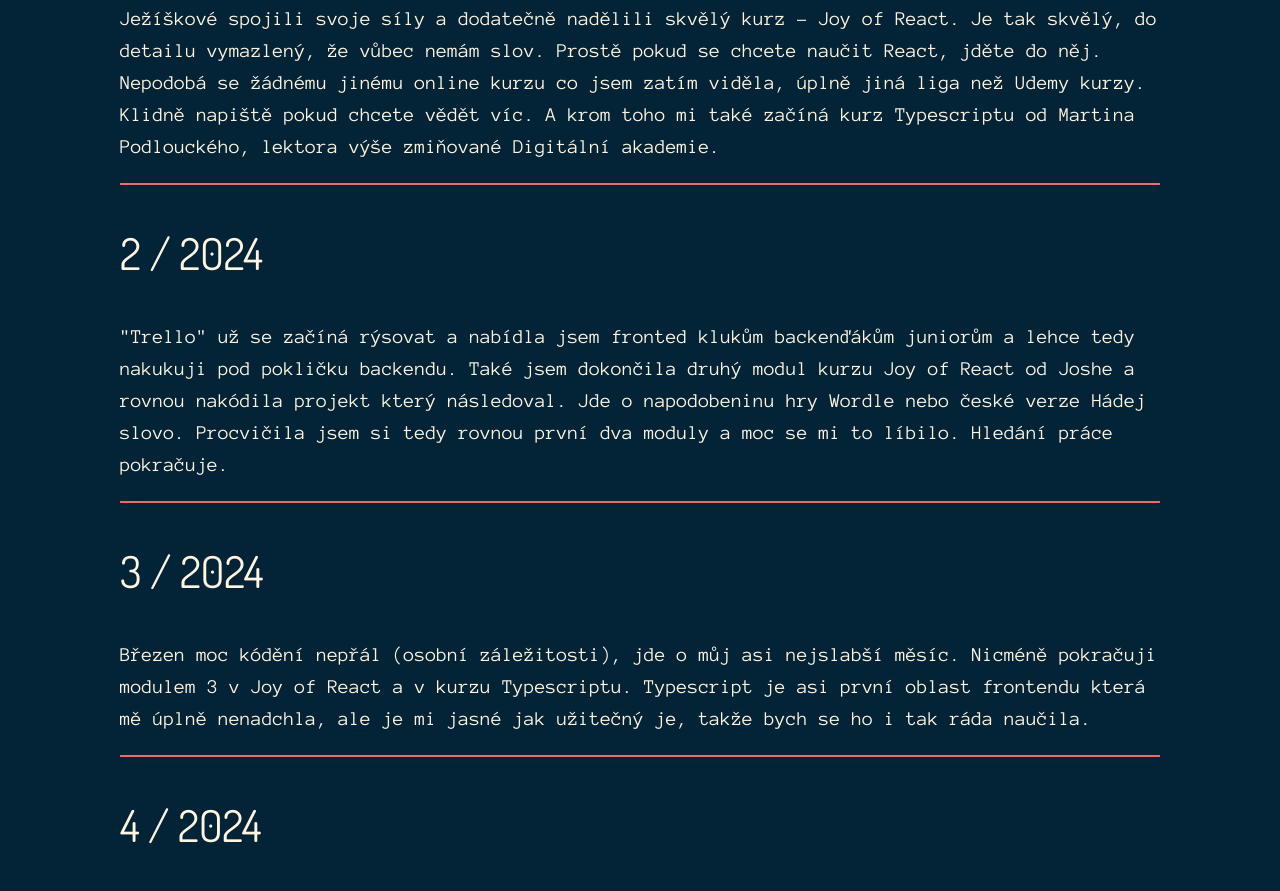
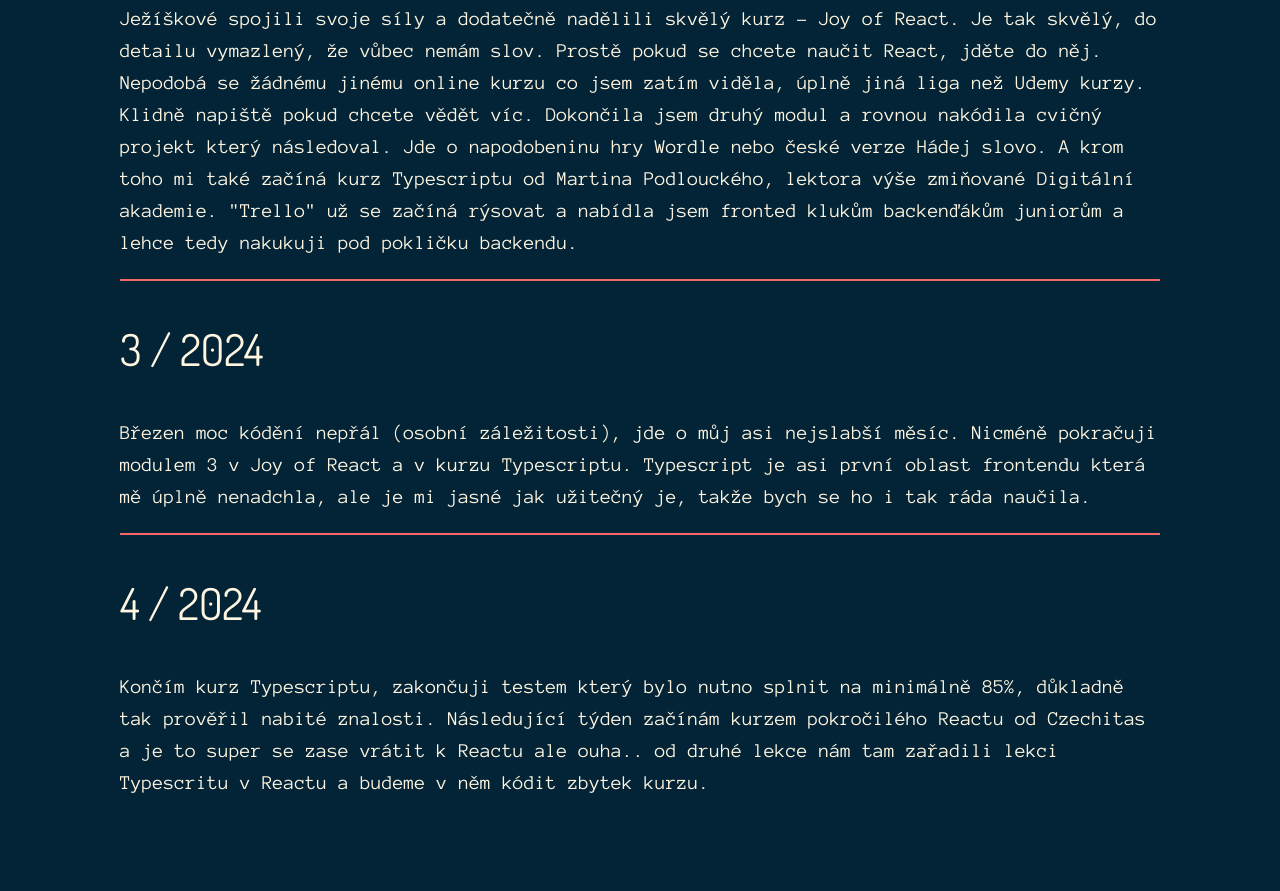
Before and after one commit to TerkaSm/PORTFOLIO-web-Eleventy, an Eleventy site: page denik.html in a window 1280 px wide. Shown: the part 6785-7676 px from the top of the page. Built offline with nearby package versions, Linux system fonts and the light colour scheme; Eleventy itself is replaced by a stand-in of ours; files that its build step writes are made by us from their sources; a web font is replaced by a local one.

Commit message:
Merge Repair

```diff
--- a/denik.html
+++ b/denik.html
@@ -139,11 +139,7 @@
     </article>
     <article class="section-diary__article">
         <h3 class="heading-tertiary u-font-spec-2 u-margin-bottom-small">2 / 2024</h3>
-        <p>Ježíškové spojili svoje síly a dodatečně nadělili skvělý kurz - Joy of React. Je tak skvělý, do detailu vymazlený, že vůbec nemám slov. Prostě pokud se chcete naučit React, jděte do něj. Nepodobá se žádnému jinému online kurzu co jsem zatím viděla, úplně jiná liga než Udemy kurzy. Klidně napiště pokud chcete vědět víc. A krom toho mi také začíná kurz Typescriptu od Martina Podlouckého, lektora výše zmiňované Digitální akademie.</p>
-    </article>
-    <article class="section-diary__article">
-        <h3 class="heading-tertiary u-font-spec-2 u-margin-bottom-small">2 / 2024</h3>
-        <p>"Trello" už se začíná rýsovat a nabídla jsem fronted klukům backenďákům juniorům a lehce tedy nakukuji pod pokličku backendu. Také jsem dokončila druhý modul kurzu Joy of React od Joshe a rovnou nakódila projekt který následoval. Jde o napodobeninu hry Wordle nebo české verze Hádej slovo. Procvičila jsem si tedy rovnou první dva moduly a moc se mi to líbilo. Hledání práce pokračuje.</p>
+        <p>Ježíškové spojili svoje síly a dodatečně nadělili skvělý kurz - Joy of React. Je tak skvělý, do detailu vymazlený, že vůbec nemám slov. Prostě pokud se chcete naučit React, jděte do něj. Nepodobá se žádnému jinému online kurzu co jsem zatím viděla, úplně jiná liga než Udemy kurzy. Klidně napiště pokud chcete vědět víc. Dokončila jsem druhý modul a rovnou nakódila cvičný projekt který následoval. Jde o napodobeninu hry Wordle nebo české verze Hádej slovo. A krom toho mi také začíná kurz Typescriptu od Martina Podlouckého, lektora výše zmiňované Digitální akademie. "Trello" už se začíná rýsovat a nabídla jsem fronted klukům backenďákům juniorům a lehce tedy nakukuji pod pokličku backendu.</p>
     </article>
     <article class="section-diary__article">
         <h3 class="heading-tertiary u-font-spec-2 u-margin-bottom-small">3 / 2024</h3>
```
